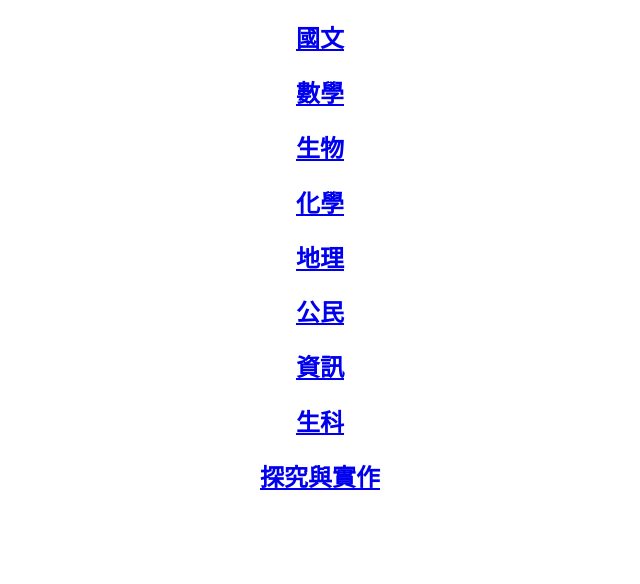
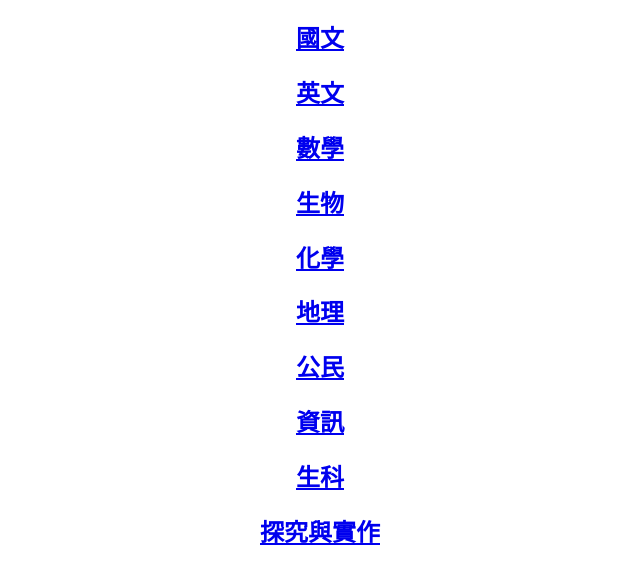
Before and after one commit to Hong4507/X19MeetLinks, a website: page index.html in a window 1280 px wide. Shown: the part 70-654 px from the top of the page, without its empty margins (320-960 px from the left). Drawn offline with Linux system fonts and the light colour scheme.

Commit message:
新增英文的連結

```diff
--- a/index.html
+++ b/index.html
@@ -11,29 +11,32 @@
     <h2 text align="center">
       <a href="https://meet.google.com/hwu-zaao-fdb" target="blank">國文</a>
     </h2>
-    <h2 text align="center" target="blank">
-      <a href="https://meet.google.com/bdy-iavs-txw">數學</a>
+    <h2 text align="center">
+      <a href="https://meet.google.com/vqz-ddpx-uif" target="blank">英文</a>
     </h2>
     <h2 text align="center" target="blank">
-      <a href="https://meet.google.com/qcv-hmes-fev">生物</a>
+      <a href="https://meet.google.com/bdy-iavs-txw" target="blank">數學</a>
     </h2>
     <h2 text align="center" target="blank">
-      <a href="https://meet.google.com/zkg-jsmk-xkr">化學</a>
+      <a href="https://meet.google.com/qcv-hmes-fev" target="blank">生物</a>
     </h2>
     <h2 text align="center" target="blank">
-      <a href="https://meet.google.com/jiv-vuhs-kwp">地理</a>
+      <a href="https://meet.google.com/zkg-jsmk-xkr" target="blank">化學</a>
     </h2>
     <h2 text align="center" target="blank">
-      <a href="https://meet.google.com/cyo-bvnn-mbh">公民</a>
+      <a href="https://meet.google.com/jiv-vuhs-kwp" target="blank">地理</a>
     </h2>
     <h2 text align="center" target="blank">
-      <a href="https://meet.google.com/mwo-mxvp-dny">資訊</a>
+      <a href="https://meet.google.com/cyo-bvnn-mbh" target="blank">公民</a>
     </h2>
     <h2 text align="center" target="blank">
-      <a href="https://meet.google.com/rdr-izdw-qny">生科</a>
+      <a href="https://meet.google.com/mwo-mxvp-dny" target="blank">資訊</a>
     </h2>
     <h2 text align="center" target="blank">
-      <a href="https://meet.google.com/yme-suim-vaf">探究與實作</a>
+      <a href="https://meet.google.com/rdr-izdw-qny" target="blank">生科</a>
+    </h2>
+    <h2 text align="center" target="blank">
+      <a href="https://meet.google.com/yme-suim-vaf" target="blank">探究與實作</a>
     </h2>
   </body>
 </html>
```
